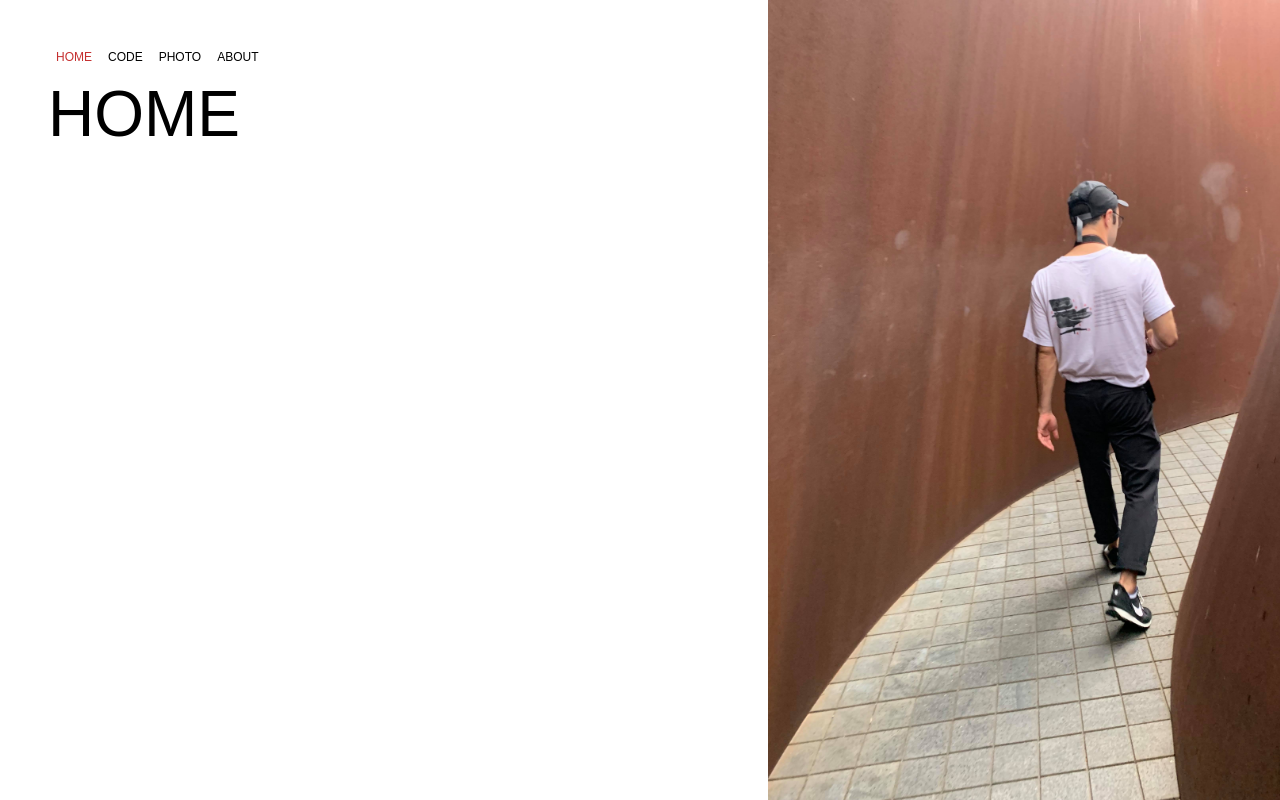
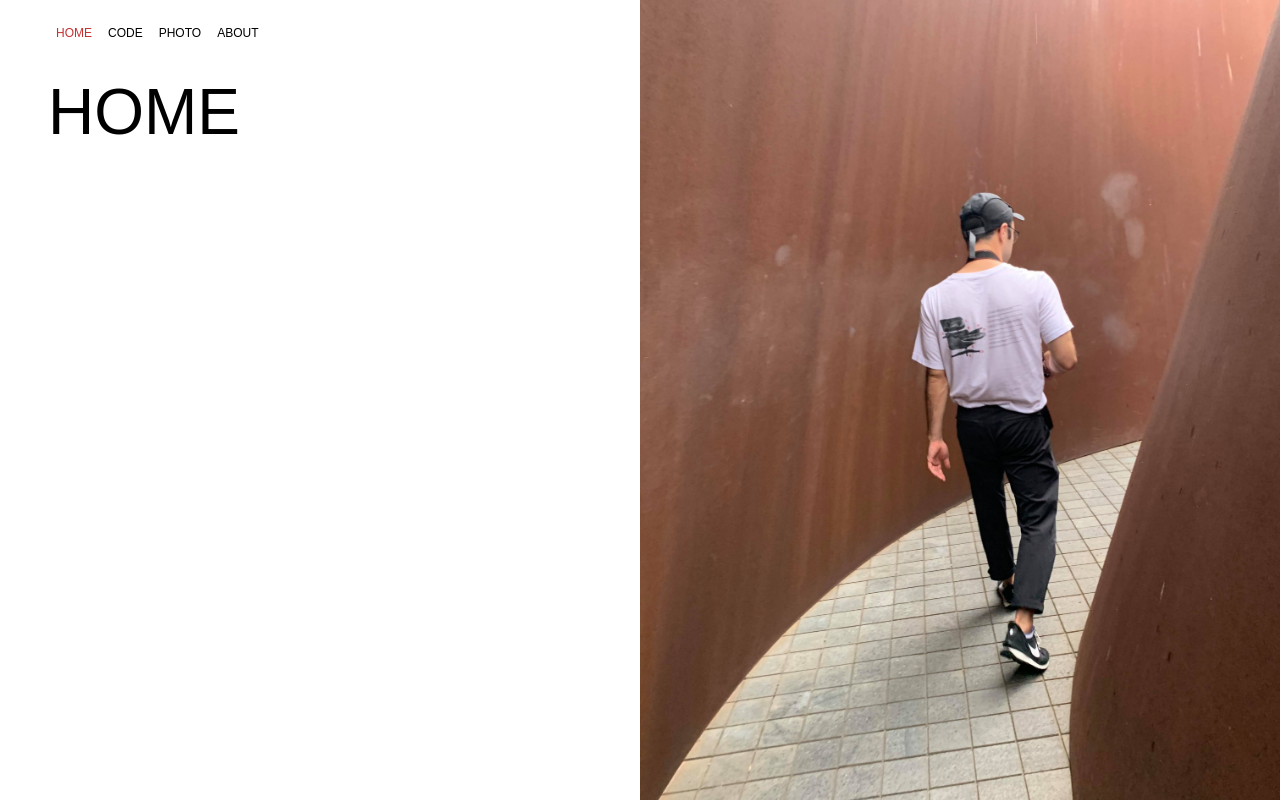
Before and after one commit to johntrinhcode/portfolio, a Vue app: page / in a window 1280 px wide. Built offline with nearby package versions, Linux system fonts and the light colour scheme.

Commit message:
starting work on preloading images before transitions

```diff
--- a/src/App.vue
+++ b/src/App.vue
@@ -1,8 +1,8 @@
 <template>
   <div id="app">
-    <div class="flex flex-wrap w-full h-screen font-head text-xs">
-      <div class="w-3/5 h-screen p-12">
-        <div id="links">
+    <div class="flex flex-wrap w-full h-full font-head text-xs">
+      <div class="w-3/6 h-screen overflow-scroll">
+        <div id="links" class="h-16 fixed pt-6 z-50 bg-white w-3/6 p-12">
           <transition name="fade" mode="out-in">
             <div id="home-link" class="link inline p-2 hover:text-red-700" v-bind:class="{ 'text-red-700':routeIsHome }" v-on:click="clickHome">
               <router-link to="/" id='home-link' >HOME</router-link>
@@ -19,22 +19,27 @@
           </div>
       </div>
 
+      <!-- route outlet -->
+      <!-- component matched by the route will render here -->
+
+      <div class="pt-16 p-12">
         <transition name="fade" mode="out-in">
           <router-view :changeImage="updateImage"/>
         </transition>
+      </div>
 
       </div>
 
-      <div class="w-2/5 h-screen">
+      <div class="w-3/6 h-screen">
+        <!-- cache components that have already been loaded at least once -->
+        <keep-alive>
           <transition name="fade-image" mode="out-in">
             <div id="bg-image" v-bind:style="{backgroundImage: 'url(' +this.currentImageUrl +')'}" :key="this.currentImageUrl" class="bg-no-repeat bg-cover w-full h-full"></div>
           </transition>
-
+        </keep-alive>
       </div>
     </div>
 
-      <!-- route outlet -->
-      <!-- component matched by the route will render here -->
   </div>
 </template>
 
@@ -54,6 +59,7 @@ export default {
       photoImageUrl: 'bg_image.jpg',
       aboutImageUrl: 'bg_image.jpg',
 
+      loaded: false,
     };
   },
   methods: {
@@ -81,8 +87,13 @@ export default {
     },
     updateImage(url) {
       this.currentImageUrl = url
+    },
+    onLoaded() {
+      this.loaded = true
+      console.log('ok')
     }
   },
+
 };
 </script>
 
@@ -211,4 +222,11 @@ export default {
     opacity: 0;
   }
 }
+
+
+/* make scrollbar transparent */
+::-webkit-scrollbar {
+    width: 0px;
+    background: transparent;
+}
 </style>
--- a/src/components/page/About.vue
+++ b/src/components/page/About.vue
@@ -1,16 +1,15 @@
 <template>
     <div id="about">
         <div class="flex content-center w-full h-full justify-left" >
-            <div id="about-content-header" class="w-1/6 font-body text-huge font-bold text-black">
+            <div id="about-content-header" class="w-1/6 font-body font-bold text-blac text-7xl">
                 Hi,
             </div>
         </div>
         <div class="flex content-center w-full h-full justify-left p-1">
-            <div class="w-1/12 h-full">
-            </div>
+
             <div id="about-content-body" class="font-body font-thin text-tiny w-2/4 h-full">
                 <div>
-                    My name is John Trinh. I like to create. Whether it's applications as a full-stack software engineer,
+                    My name is <span class="font-black">John Trinh</span>. I like to create. Whether it's applications as a full-stack software engineer,
                     portraits and lookbooks as a photographer or an illustration as an artist, I really am looking to
                     create good work that people enjoy.
                 </div>
--- a/src/components/page/Photo.vue
+++ b/src/components/page/Photo.vue
@@ -46,12 +46,12 @@ export default {
     changeImage: Function
   },
   methods: {
-
-  }
+  },
 };
 </script>
 
 <style scoped>
+
 
 /* make scrollbar transparent */
 ::-webkit-scrollbar {
```
Lines whose indentation alone changed are shown as unchanged.
